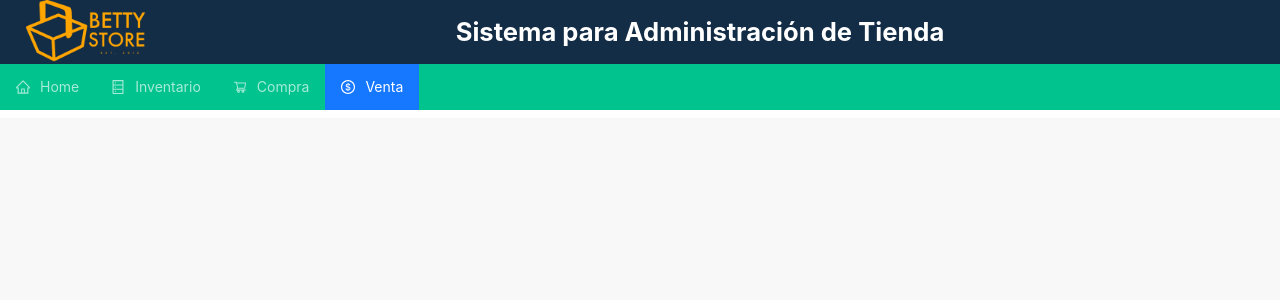
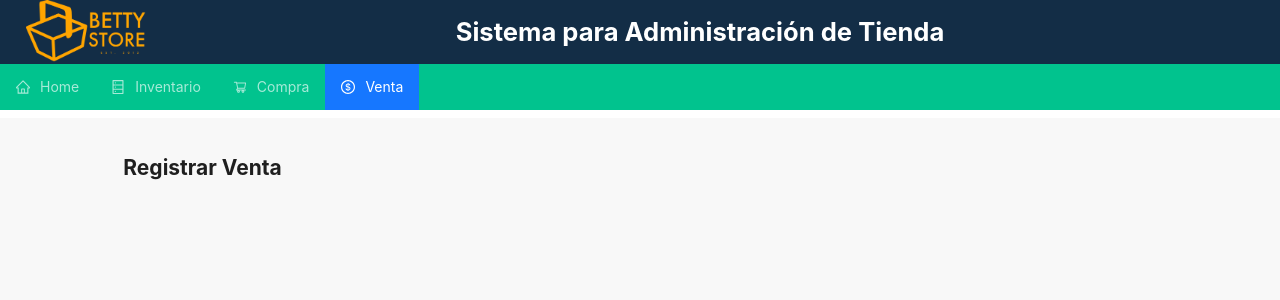
Before and after one commit to leonardoGit99/BettyStore, a React (Create React App) app in the folder bettystore/: page /registrarVenta in a window 1280 px wide. Shown: the top 300 px of the page. Built offline with nearby package versions, Linux system fonts and the light colour scheme.

Commit message:
Añadiendo vistas y paths de redir. en la aplicación principal App.jsx

```diff
--- a/bettystore/src/App.jsx
+++ b/bettystore/src/App.jsx
@@ -14,6 +14,8 @@ import TablaInventario from './components/TablaInventario/TablaInventario';
 import FormRegProducto from './components/FormularioRegProducto/FormRegProducto';
 import MostrarCompra from './views/MostrarCompra';
 import RegistrarCompra from './views/RegistrarCompra';
+import RegistrarVenta from './views/RegistrarVenta';
+import MostrarVenta from './views/MostrarVenta';
 //import Footer from './components/Footer/Footer';
 
 const { Header, Sider, Content } = Layout
@@ -71,6 +73,8 @@ function App() {
               <Route exact path='/mostrarInventario' element={<TablaInventario datosTabla={datosTabla} setDatosTabla={setDatosTabla} producto={producto} setProducto={setProducto} />} />
               <Route exact path='/registrarCompra' element={<RegistrarCompra />} />
               <Route exact path='/mostrarCompra' element={<MostrarCompra />} />
+              <Route exact path='/registrarVenta' element={<RegistrarVenta />} />
+              <Route exact path='/mostrarVenta' element={<MostrarVenta />} />
             </Routes>
           </Content>
         </Col>
--- /dev/null
+++ b/bettystore/src/views/MostrarVenta.jsx
@@ -0,0 +1,19 @@
+import { Row, Col} from "antd";
+//import TablaVentas from "../components/TablaCompras/TablaVentas";
+
+function MostrarVenta(props){
+  return(
+      <div>
+        <Row>
+          <Col lg={2} xs={2}></Col>
+            <Col lg={20} xs={20}>
+                <h2>Mostrar Ventas</h2>
+                {/*<TablaVentas />*/}
+            </Col>
+            <Col lg={2} xs={2}></Col>
+          </Row>
+      </div>
+  )
+}
+
+export default MostrarVenta;
--- /dev/null
+++ b/bettystore/src/views/RegistrarVenta.jsx
@@ -0,0 +1,17 @@
+import { Form, Input, Button, Col, Row, DatePicker, Table, AutoComplete, message, Modal, Space } from "antd";
+
+function RegistrarVenta() {
+    return (
+        <div>
+            <Row>
+                <Col lg={2} md={2} xs={0}></Col>
+                <Col lg={20} md={20} xs={24}>
+                    <h2>Registrar Venta</h2>
+                </Col>
+                <Col lg={2} md={2}></Col>
+            </Row>
+        </div>
+    )
+}
+
+export default RegistrarVenta;
```
